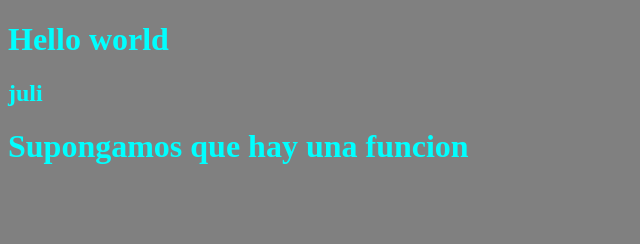
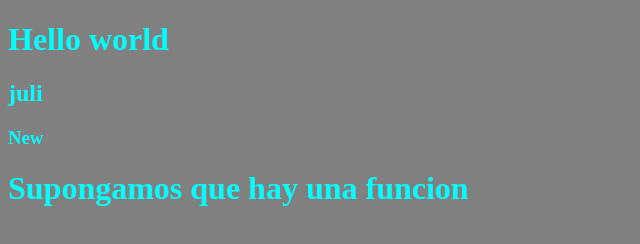
Before and after one commit to Agussangari/SPA_Js, a plain HTML site: page index.html in a window 1280 px wide. Shown: the whole page, without its empty margins (0-640 px from the left). Drawn offline with Linux system fonts and the light colour scheme.

Commit message:
probando

```diff
--- a/index.html
+++ b/index.html
@@ -11,7 +11,7 @@
 <body>
     <h1>Hello world</h1>
     <h2>juli</h2>
-
+    <h3>New</h3>
     <h1>Supongamos que hay una funcion</h1>
 
     <script src="main.js"></script>
```
